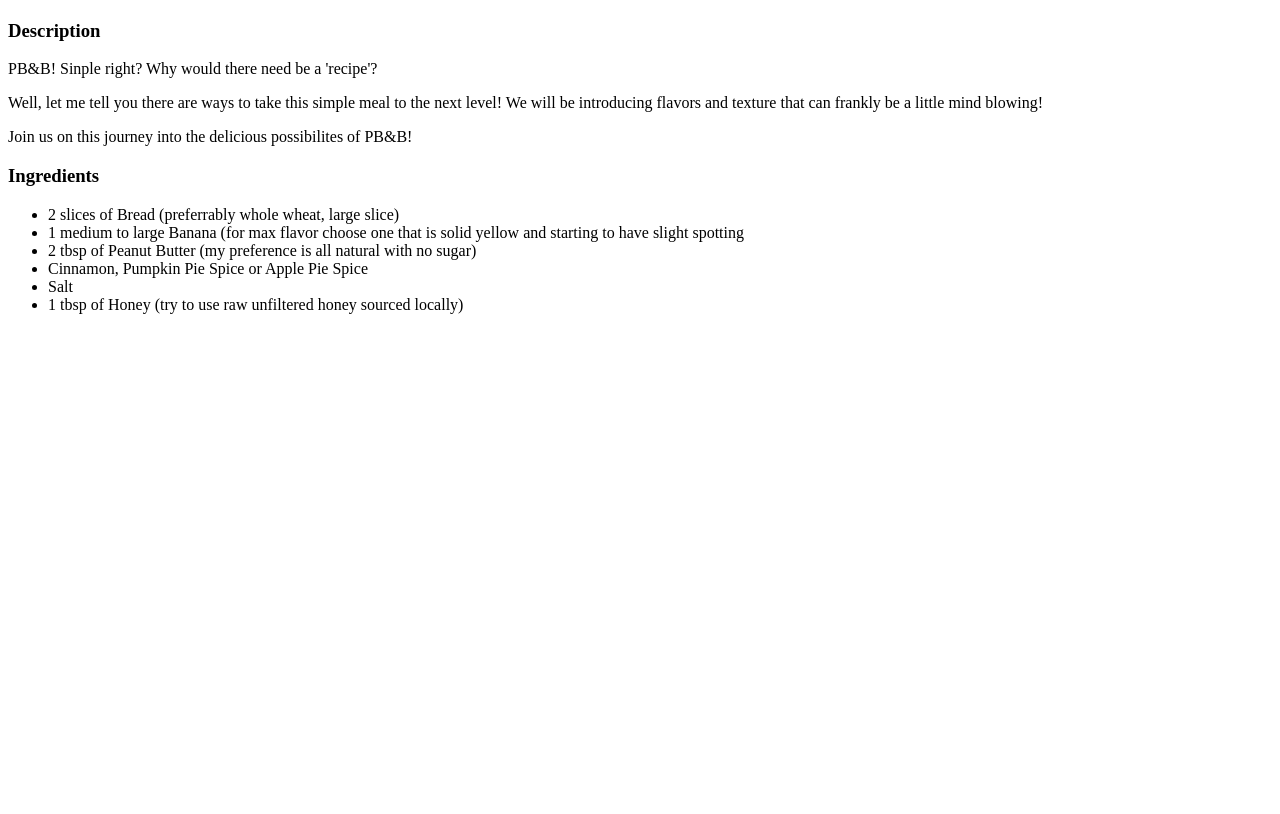
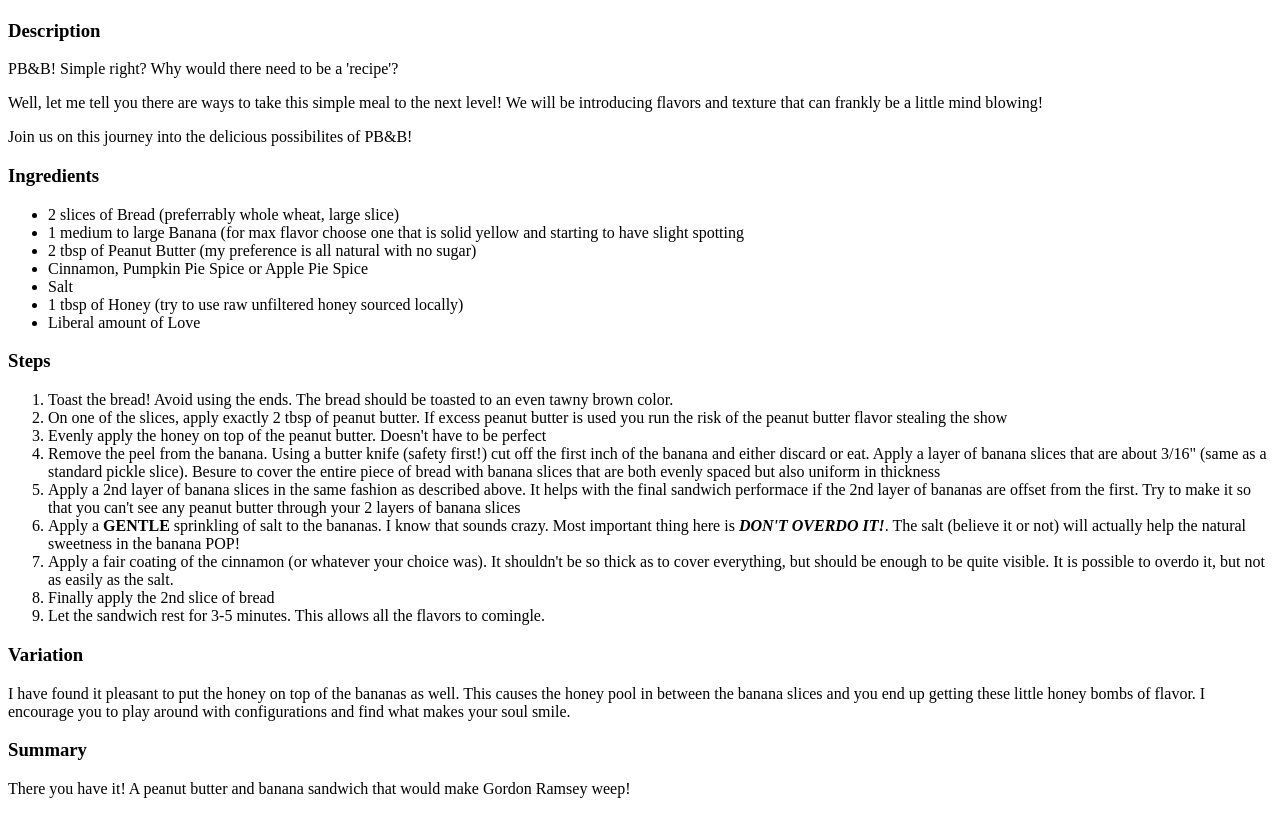
Before and after one commit to ghostinit/TheOdinProject, a plain HTML site: page 001-odin-recipes/recipes/pb-b.html in a window 1280 px wide. Shown: the part 359-1173 px from the top of the page. Before the commit the page ends 800 px from the top, so only its background shows below. Drawn offline with Linux system fonts and the light colour scheme.

Commit message:
Completed pb-b.html
Added steps, variation and summary section

```diff
--- a/001-odin-recipes/recipes/pb-b.html
+++ b/001-odin-recipes/recipes/pb-b.html
@@ -11,7 +11,7 @@
     <h1>The Best Peanut Butter and Banana Sandwich <strong>EVER!</strong></h1>
     <img src="https://media.fooducate.com/lists/images/57A8DC59-CF1E-F2C8-4D0D-9D3941A3D9E9-3178.jpeg" alt="A picture of a peanut butter and banana sandwich" height="250" width="315">
     <h3>Description</h3>
-    <p>PB&B! Sinple right? Why would there need be a 'recipe'?</p>
+    <p>PB&B! Simple right? Why would there need to be a 'recipe'?</p>
     <p>Well, let me tell you there are ways to take this simple meal to the next level!  We will be introducing flavors and texture that can frankly be a little mind blowing!</p>
     <p>Join us on this journey into the delicious possibilites of PB&B!</p>
     <h3>Ingredients</h3>
@@ -22,7 +22,24 @@
         <li>Cinnamon, Pumpkin Pie Spice or Apple Pie Spice</li>
         <li>Salt</li>
         <li>1 tbsp of Honey (try to use raw unfiltered honey sourced locally)</li>
+        <li>Liberal amount of Love</li>
     </ul>
+    <h3>Steps</h3>
+    <ol>
+        <li>Toast the bread!  Avoid using the ends.  The bread should be toasted to an even tawny brown color.</li>
+        <li>On one of the slices, apply exactly 2 tbsp of peanut butter.  If excess peanut butter is used you run the risk of the peanut butter flavor stealing the show</li>
+        <li>Evenly apply the honey on top of the peanut butter.  Doesn't have to be perfect</li>
+        <li>Remove the peel from the banana.  Using a butter knife (safety first!) cut off the first inch of the banana and either discard or eat.  Apply a layer of banana slices that are about 3/16" (same as a standard pickle slice). Besure to cover the entire piece of bread with banana slices that are both evenly spaced but also uniform in thickness</li>
+        <li>Apply a 2nd layer of banana slices in the same fashion as described above.  It helps with the final sandwich performace if the 2nd layer of bananas are offset from the first.  Try to make it so that you can't see any peanut butter through your 2 layers of banana slices</li>
+        <li>Apply a <strong>GENTLE</strong> sprinkling of salt to the bananas.  I know that sounds crazy.  Most important thing here is <em><strong>DON'T OVERDO IT!</strong></em>.  The salt (believe it or not) will actually help the natural sweetness in the banana POP!</li>
+        <li>Apply a fair coating of the cinnamon (or whatever your choice was).  It shouldn't be so thick as to cover everything, but should be enough to be quite visible.  It is possible to overdo it, but not as easily as the salt.</li>
+        <li>Finally apply the 2nd slice of bread</li>
+        <li>Let the sandwich rest for 3-5 minutes.  This allows all the flavors to comingle.</li>
+    </ol>
+    <h3>Variation</h3>
+    <p>I have found it pleasant to put the honey on top of the bananas as well.  This causes the honey pool in between the banana slices and you end up getting these little honey bombs of flavor.  I encourage you to play around with configurations and find what makes your soul smile.</p>
+    <h3>Summary</h3>
+    <p>There you have it!  A peanut butter and banana sandwich that would make Gordon Ramsey weep!</p>
 </body>
 
 </html>
```
